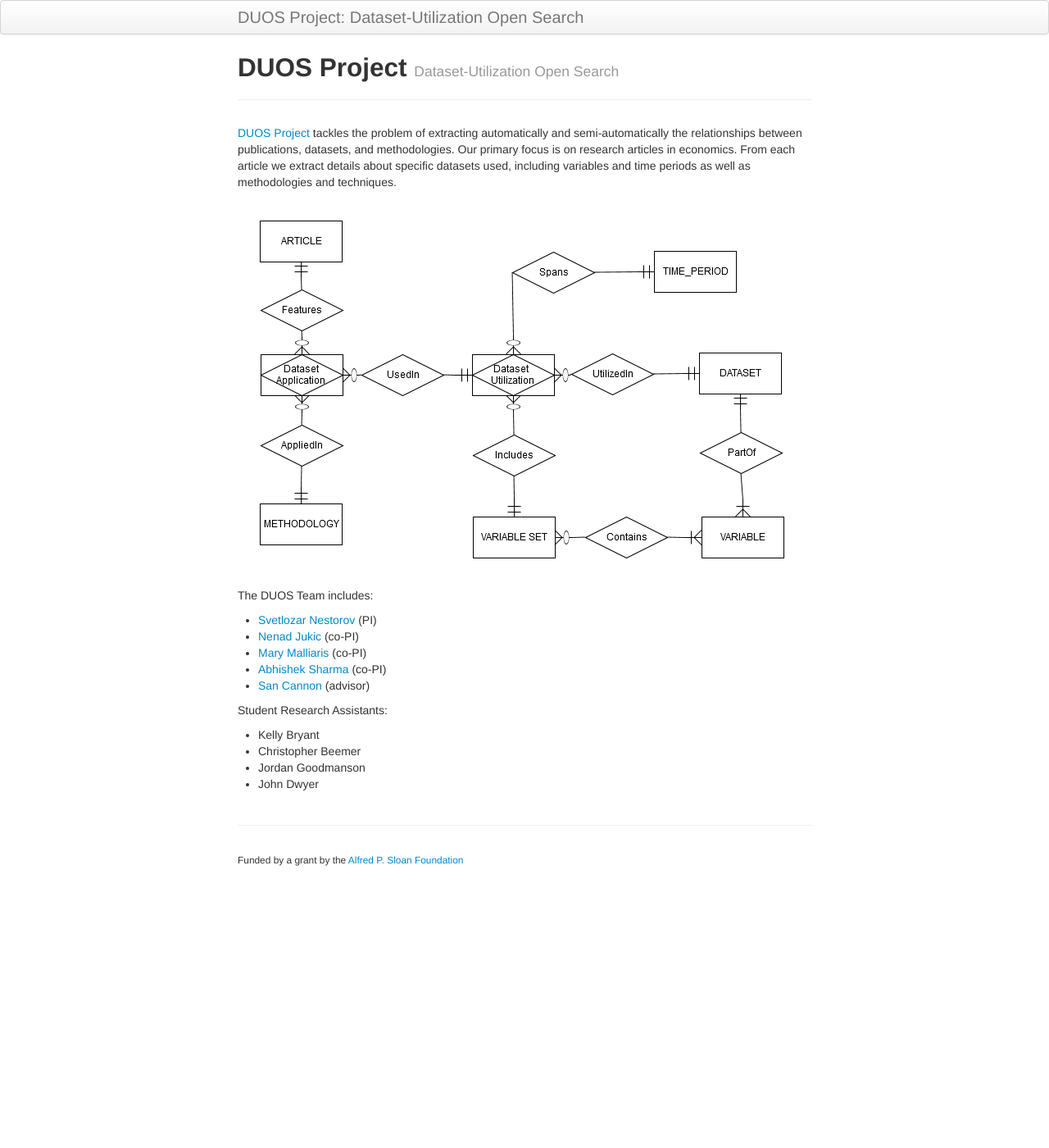
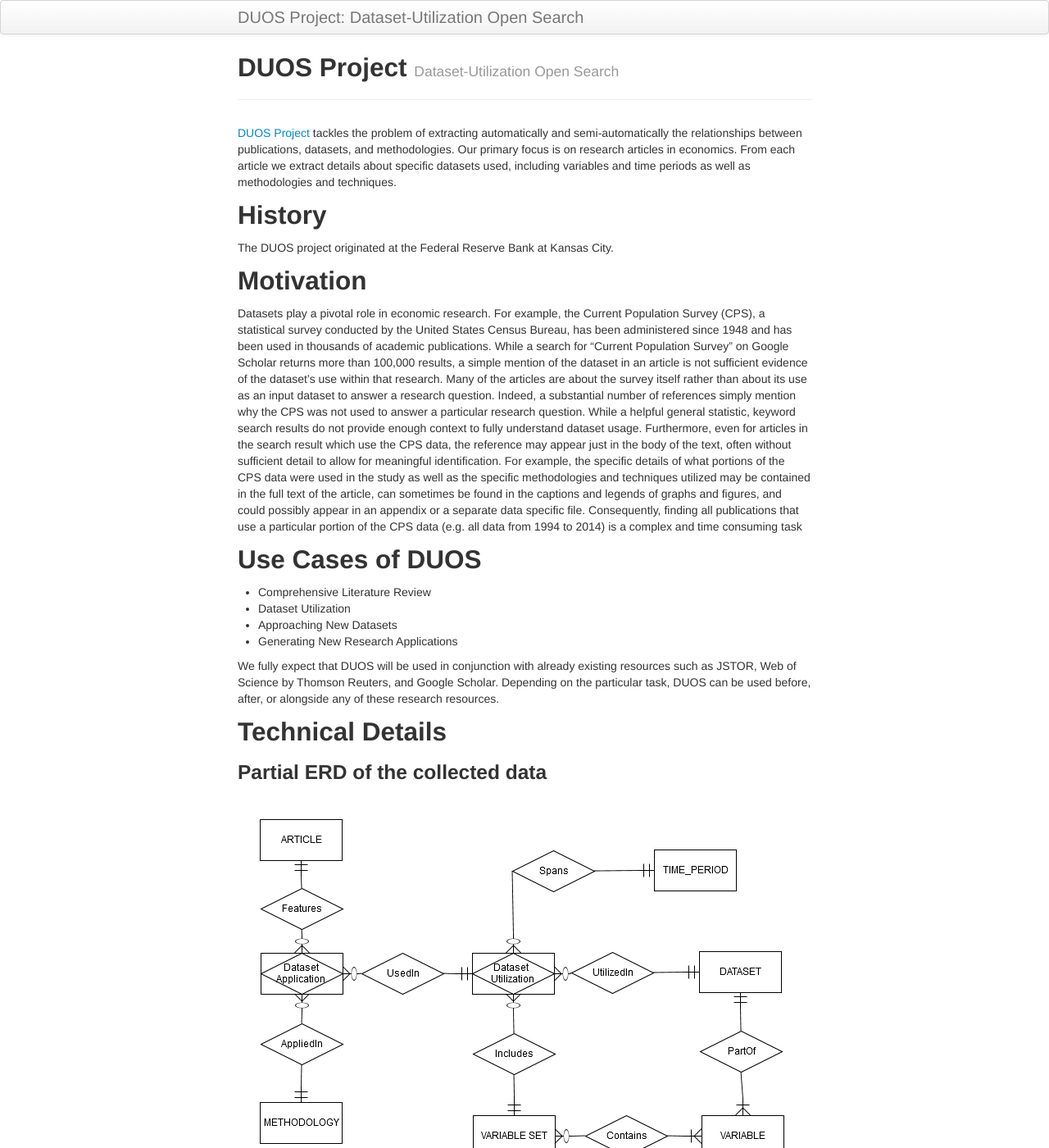
Before and after one commit to svetlozarn/duos-project, a Jekyll site: the page built from index.md, in a window 1280 px wide and 1400 px high. Shown: the whole window at 82% size. Built offline with Jekyll 4.4.1, drawn with Linux system fonts in a browser that asks for light colours.

Commit message:
Add motivation, use case, technical details

```diff
--- a/index.md
+++ b/index.md
@@ -11,6 +11,57 @@ between publications, datasets, and methodologies.  Our primary focus
 is on research articles in economics.  From each article we extract
 details about specific datasets used, including variables and time
 periods as well as methodologies and techniques.
+
+## History
+
+The DUOS project originated at the Federal Reserve Bank at Kansas City.
+
+## Motivation
+
+Datasets play a pivotal role in economic research.  For example, the
+	 Current Population Survey (CPS), a statistical survey
+	 conducted by the United States Census Bureau, has been
+	 administered since 1948 and has been used in thousands of
+	 academic publications. While a search for "Current Population
+	 Survey" on Google Scholar returns more than 100,000 results, a
+	 simple mention of the dataset in an article is not sufficient
+	 evidence of the dataset’s use within that research.  Many of
+	 the articles are about the survey itself rather than about
+	 its use as an input dataset to answer a research question.
+	 Indeed, a substantial number of references simply mention why
+	 the CPS was not used to answer a particular research
+	 question. While a helpful general statistic, keyword search
+	 results do not provide enough context to fully understand
+	 dataset usage.  Furthermore, even for articles in the search
+	 result which use the CPS data, the reference may appear just
+	 in the body of the text, often without sufficient detail to
+	 allow for meaningful identification. For example, the
+	 specific details of what portions of the CPS data were used
+	 in the study as well as the specific methodologies and
+	 techniques utilized may be contained in the full text of the
+	 article, can sometimes be found in the captions and legends
+	 of graphs and figures, and could possibly appear in an
+	 appendix or a separate data specific file.  Consequently,
+	 finding all publications that use a particular portion of the
+	 CPS data (e.g. all data from 1994 to 2014) is a complex and
+	 time consuming task
+
+
+## Use Cases of DUOS
+
+* Comprehensive Literature Review
+* Dataset Utilization
+* Approaching New Datasets
+* Generating New Research Applications
+
+We fully expect that DUOS will be used in conjunction with already
+existing resources such as JSTOR, Web of Science by Thomson Reuters,
+and Google Scholar.  Depending on the particular task, DUOS can be
+used before, after, or alongside any of these research resources.
+
+## Technical Details
+
+### Partial ERD of the collected data
 
 ![ERD](assets/images/DUOS_ERD_articles.png)
 
```
Also changed, not shown: 1 other file.
